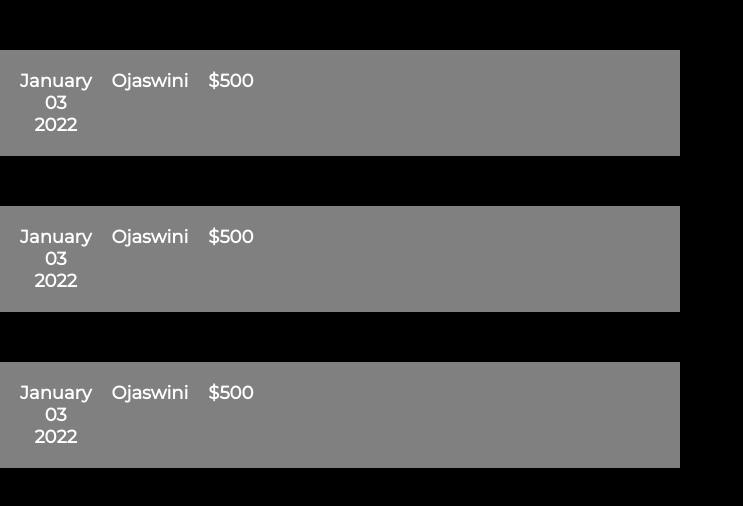
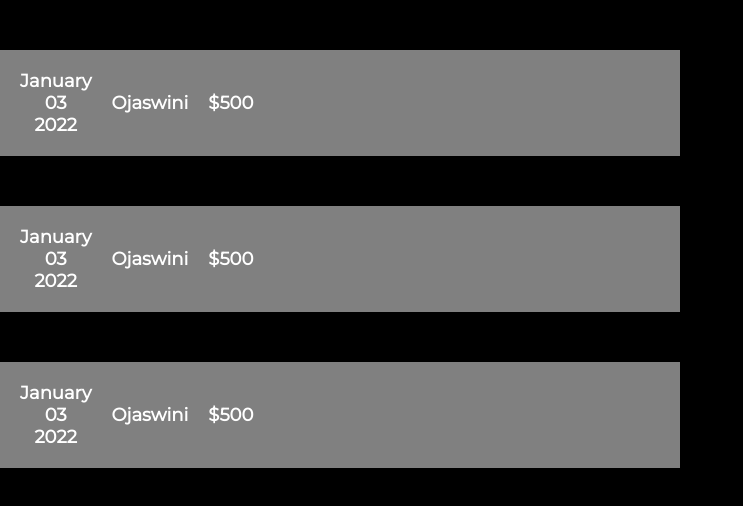
Before and after one commit to itsskofficial/Expense-Tracker, a React (Create React App) app: page / in a window 1280 px wide. Shown: the top 506 px of the page, without its empty margins (0-743 px from the left). Built offline with nearby package versions, Linux system fonts and the light colour scheme.

Commit message:
Dec 1, 2022, 5:37 PM

```diff
--- a/src/css/ExpenseItem.css
+++ b/src/css/ExpenseItem.css
@@ -4,7 +4,7 @@
     margin-top: 50px;
     padding: 20px;
     background-color: grey;
-    align-items: s;
+    align-items: center;
 }
 
 .expense-item-date{
```
